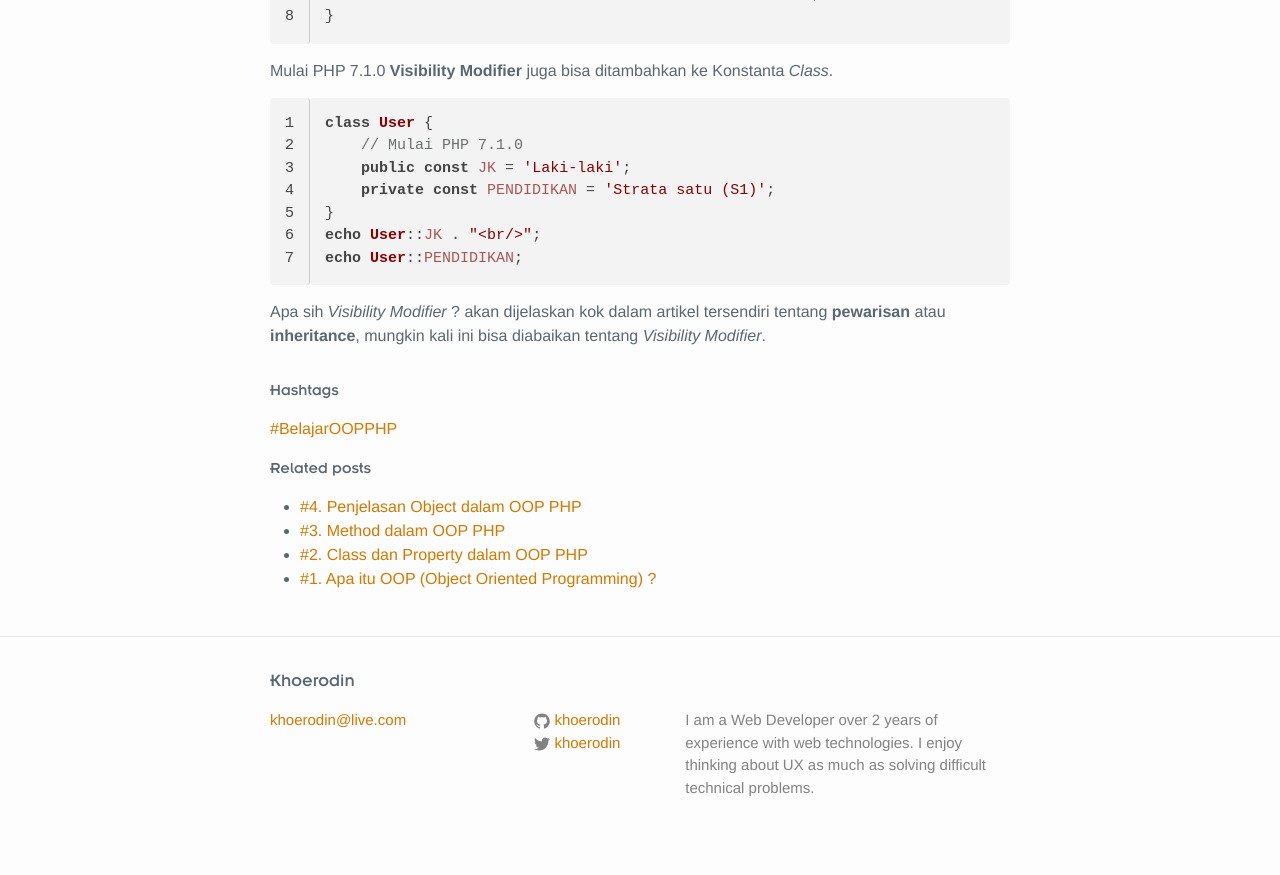
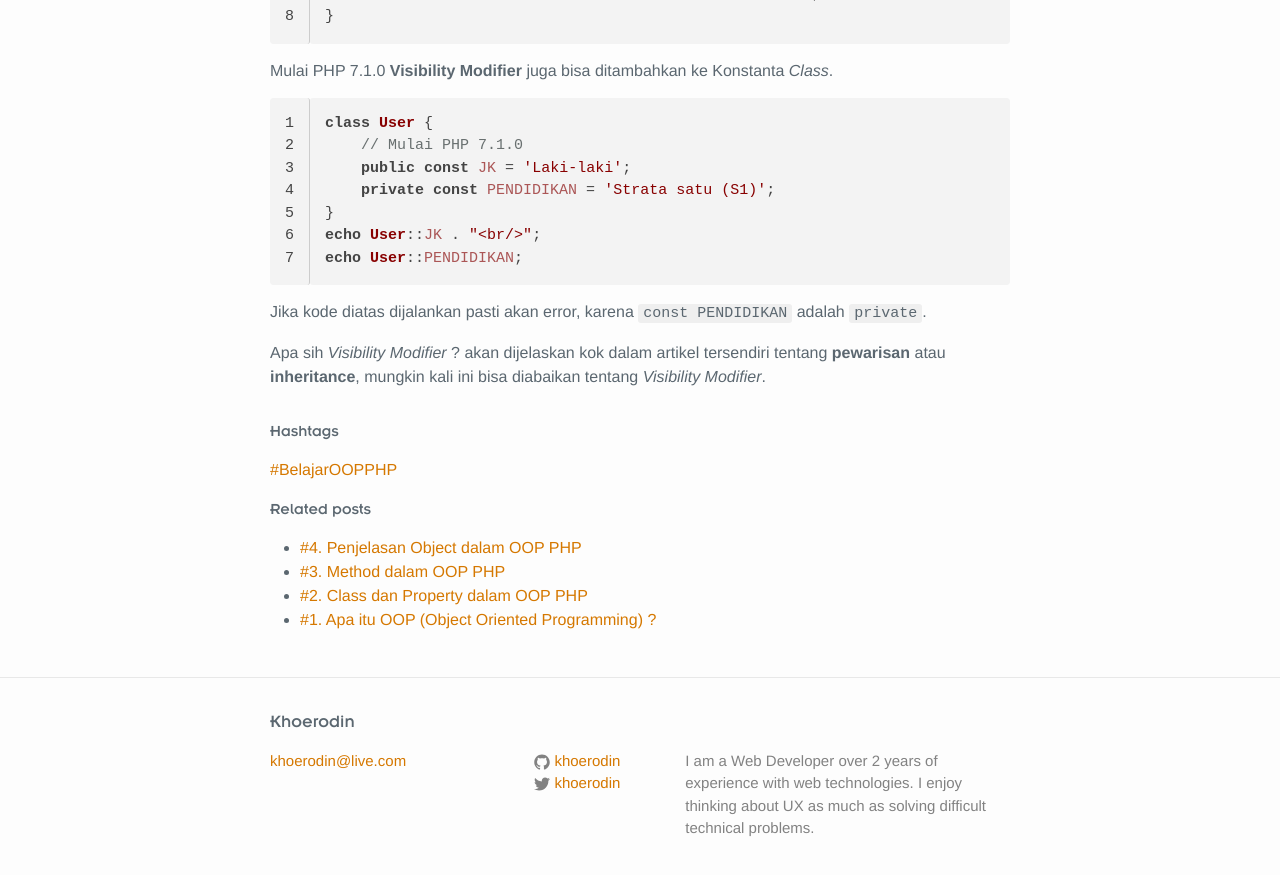
Before and after one commit to khoerodin/khoerodin.github.io, a Jekyll site: the page built from _posts/2017-02-11-konstanta-class-dalam-oop-php.md, in a window 1280 px wide and 900 px high, scrolled down 2114 px. Shown: the top 875 px of the window. Built offline with Jekyll 4.4.1, drawn with Linux system fonts in a browser that asks for light colours; nearby versions of some CDN libraries; comment, search, counter and statistics services are not loaded.

Commit message:
tambahan

````diff
--- a/_posts/2017-02-11-konstanta-class-dalam-oop-php.md
+++ b/_posts/2017-02-11-konstanta-class-dalam-oop-php.md
@@ -103,4 +103,6 @@ echo User::JK . "<br/>";
 echo User::PENDIDIKAN;
 ```
 
+Jika kode diatas dijalankan pasti akan error, karena `const PENDIDIKAN` adalah `private`.
+
 Apa sih *Visibility Modifier* ? akan dijelaskan kok dalam artikel tersendiri tentang **pewarisan** atau **inheritance**, mungkin kali ini bisa diabaikan tentang *Visibility Modifier*.
````
